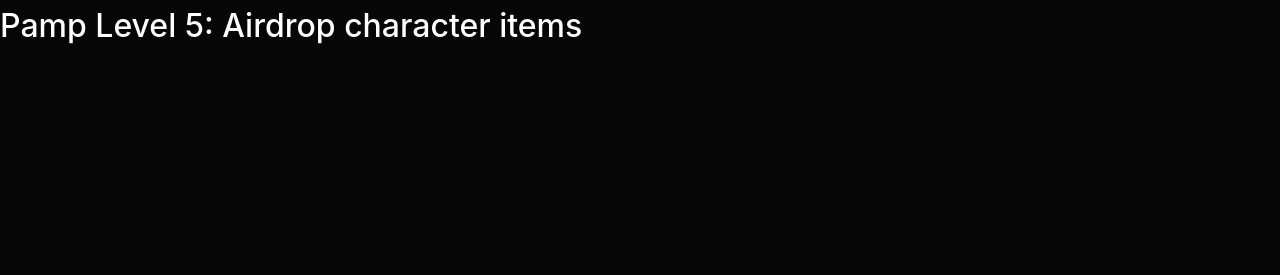
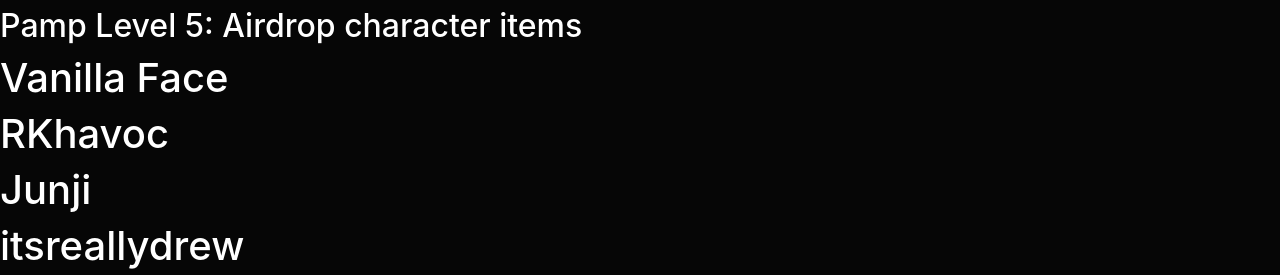
Before and after one commit to itsreallydrew/cryptohunkz-ui, a React (Create React App) app: page / in a window 1280 px wide. Shown: the part 1940-2215 px from the top of the page. Before the commit the page ends 1994 px from the top, so only its background shows below. Built offline with nearby package versions, Linux system fonts and the light colour scheme.

Commit message:
added team element

```diff
--- a/src/App.jsx
+++ b/src/App.jsx
@@ -6,6 +6,7 @@ import Mint from './components/Mint/Mint';
 import CryptoHunkz from './utils/CryptoHunkz.json';
 import { Link, Element, animateScroll as scroll } from 'react-scroll';
 import Roadmap from './components/Roadmap/Roadmap';
+import Team from './components/Team/Team';
 
 // CONSTANTS
 const hunkzAddress = '0x9fE46736679d2D9a65F0992F2272dE9f3c7fa6e0';
@@ -173,7 +174,9 @@ function App() {
 			<Element name='roadmap'>
 				<Roadmap/>
 			</Element>
-			<Element name='team'></Element>
+			<Element name='team'>
+				<Team/>
+			</Element>
 			<Element name='links'></Element>
 		</div>
 	);
--- /dev/null
+++ b/src/components/Team/Team.jsx
@@ -0,0 +1,22 @@
+import React from 'react'
+
+const Team = () => {
+    return (
+        <div>
+            <div className="team-member">
+                <h3>Vanilla Face</h3>
+            </div>
+            <div className="team-member">
+                <h3>RKhavoc</h3>
+            </div>
+            <div className="team-member">
+                <h3>Junji</h3>
+            </div>
+            <div className="team-member">
+                <h3>itsreallydrew</h3>
+            </div>
+        </div>
+    )
+}
+
+export default Team
```
